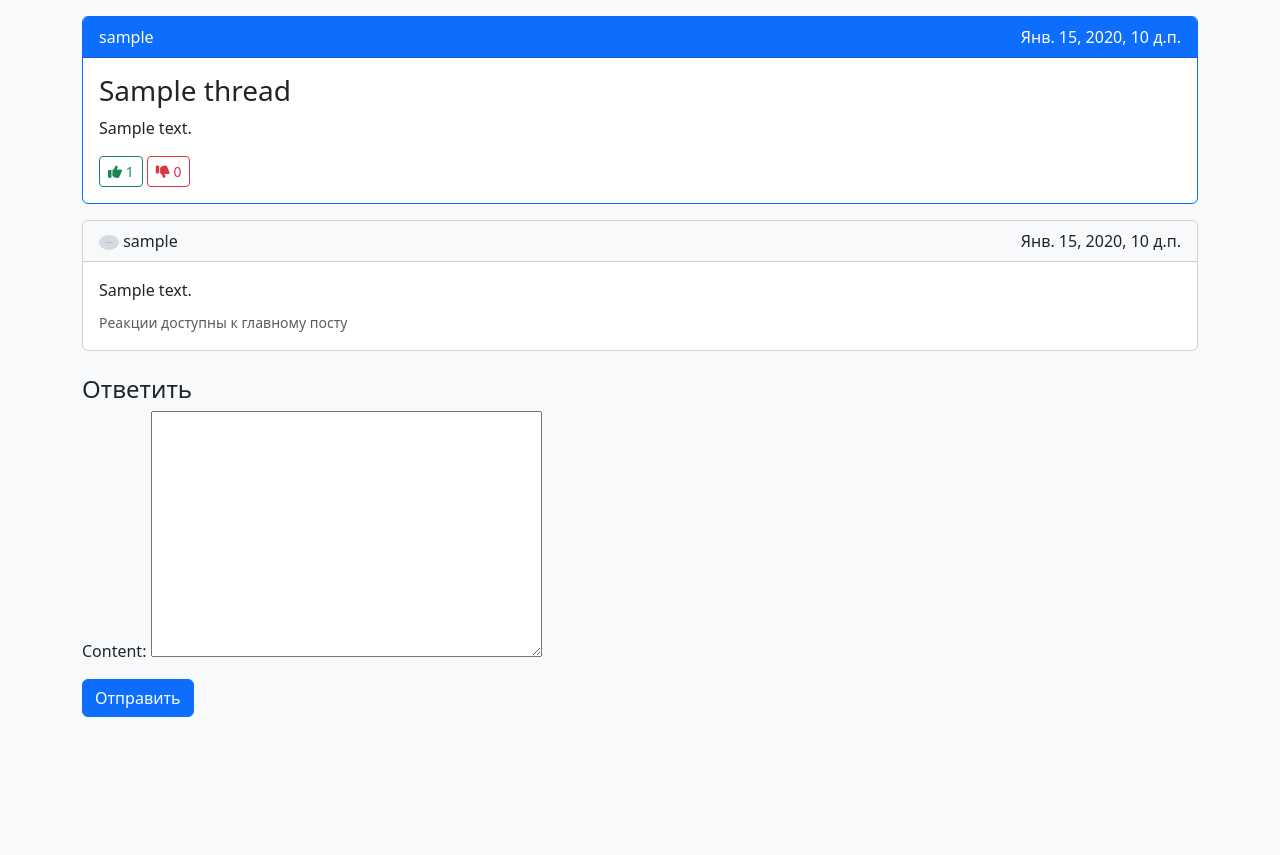
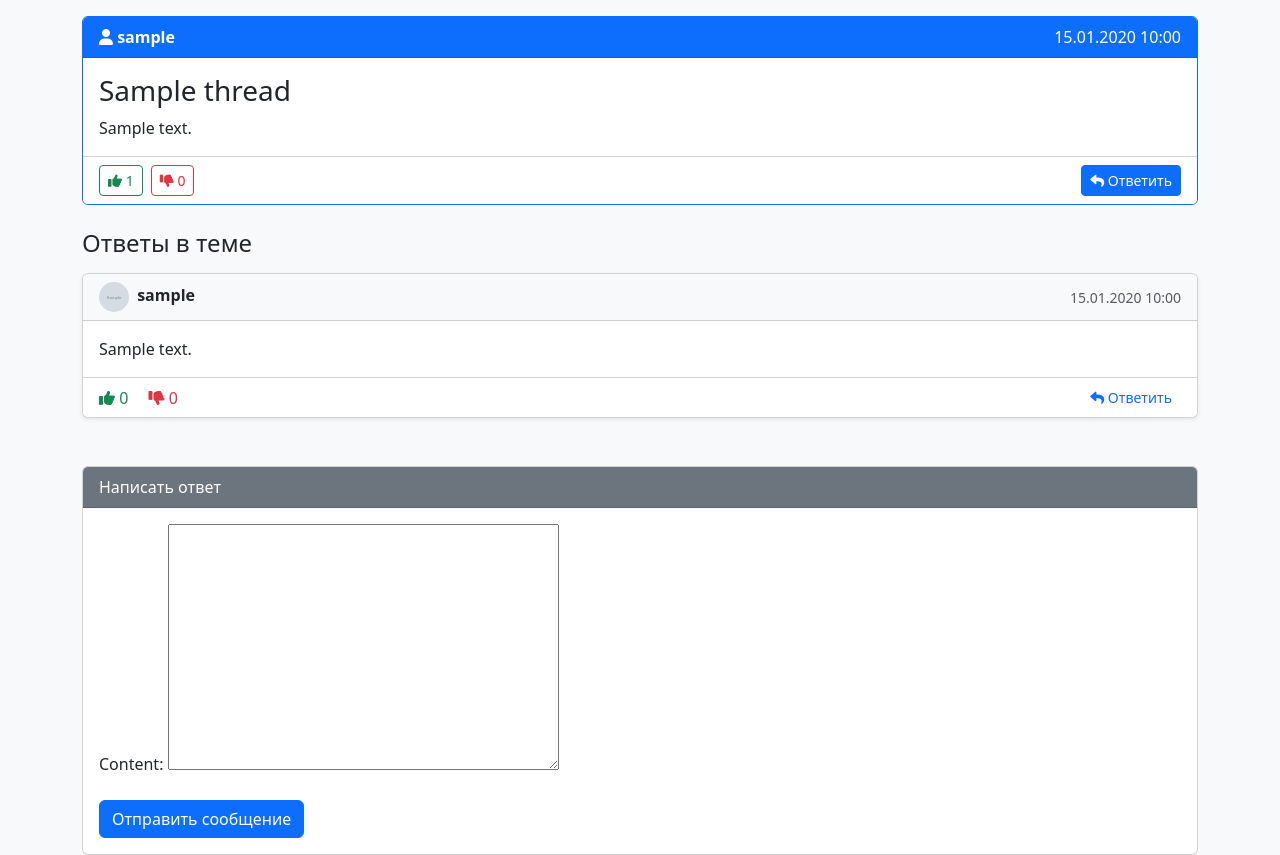
Before and after one commit to kiff20072008/simple_forum, a Django app: page /forum/thread/1/ in a window 1280 px wide. Shown: the part 104-959 px from the top of the page. Before the commit the page ends 821 px from the top, so only its background shows below. Run offline with Django 3.2, Linux system fonts and the light colour scheme; a user stored in the database is signed in; tables that the repository leaves empty hold one stand-in row (values such as "Sample post"); grey boxes marked "Sample" are stand-in pictures; parts of the project's set-up code (start-up, migrations or seed data) failed here and were passed over.

Commit message:
add treeeeee

```diff
--- a/web/apps/forum/models.py
+++ b/web/apps/forum/models.py
@@ -39,9 +39,17 @@ class News(models.Model):
 class NewsComment(models.Model):
     news = models.ForeignKey(News, related_name='comments', on_delete=models.CASCADE)
     author = models.ForeignKey(settings.AUTH_USER_MODEL, on_delete=models.CASCADE)
+    parent = models.ForeignKey('self', null=True, blank=True, related_name='replies', on_delete=models.CASCADE,
+                               verbose_name="Родитель")
     content = models.TextField()
     created_at = models.DateTimeField(auto_now_add=True)
     reactions = GenericRelation(Reaction)
+
+    def get_likes(self):
+        return self.reactions.filter(value=1).count()
+
+    def get_dislikes(self):
+        return self.reactions.filter(value=-1).count()
 
 
 # === ФОРУМ ===
@@ -74,9 +82,17 @@ class Thread(models.Model):
 class ThreadPost(models.Model):
     thread = models.ForeignKey(Thread, related_name='posts', on_delete=models.CASCADE)
     author = models.ForeignKey(settings.AUTH_USER_MODEL, on_delete=models.CASCADE)
+    # НОВОЕ ПОЛЕ
+    parent = models.ForeignKey('self', null=True, blank=True, related_name='replies', on_delete=models.CASCADE, verbose_name="Родитель")
     content = models.TextField()
     created_at = models.DateTimeField(auto_now_add=True)
     reactions = GenericRelation(Reaction)
+
+    def get_likes(self):
+        return self.reactions.filter(value=1).count()
+
+    def get_dislikes(self):
+        return self.reactions.filter(value=-1).count()
 
 class ChatMessage(models.Model):
     author = models.ForeignKey(settings.AUTH_USER_MODEL, on_delete=models.CASCADE)
--- a/web/apps/forum/views.py
+++ b/web/apps/forum/views.py
@@ -44,6 +44,10 @@ def news_detail(request, pk):
     news = get_object_or_404(News, pk=pk)
     form = NewsCommentForm()
 
+    # Сортировка и получение только корневых комментариев (у которых нет родителя)
+    # Дочерние мы будем доставать в шаблоне через .replies.all
+    root_comments = news.comments.filter(parent__isnull=True).order_by('-created_at')
+
     if request.method == 'POST':
         if not can_interact(request.user):
             return HttpResponseForbidden("Вы забанены или не авторизованы")
@@ -52,11 +56,25 @@ def news_detail(request, pk):
             comment = form.save(commit=False)
             comment.news = news
             comment.author = request.user
+
+            # Проверяем, есть ли parent_id в запросе
+            parent_id = request.POST.get('parent_id')
+            if parent_id:
+                try:
+                    parent_comment = NewsComment.objects.get(id=parent_id)
+                    comment.parent = parent_comment
+                except NewsComment.DoesNotExist:
+                    pass
+
             comment.save()
             return redirect('news_detail', pk=pk)
 
-    return render(request, 'forum/news_detail.html',
-                  {'news': news, 'form': form, 'can_interact': can_interact(request.user)})
+    return render(request, 'forum/news_detail.html', {
+        'news': news,
+        'comments': root_comments,  # Передаем только корневые
+        'form': form,
+        'can_interact': can_interact(request.user)
+    })
 
 
 # === ФОРУМ ===
@@ -123,15 +141,17 @@ def create_thread(request, pk):
 
 def thread_detail(request, pk):
     thread = get_object_or_404(Thread, pk=pk)
-    posts = thread.posts.all()
+
+    # ИЗМЕНЕНИЕ: Берем ВСЕ посты по порядку (линейный вид), а не дерево
+    posts = thread.posts.all().order_by('created_at')
+
     form = PostForm()
 
-    # Логика прав комментирования
+    # Логика прав (без изменений)
     can_reply = False
     if request.user.is_authenticated and not request.user.is_banned:
         if thread.category.is_admin_only:
             if thread.category.is_feedback:
-                # В своей теме связи с администрацией пользователь может отвечать, в чужих - нет (для приватности можно допилить, но пока упростим: писать могут все)
                 can_reply = True
             elif request.user.is_superuser or request.user.groups.filter(name='Moderators').exists():
                 can_reply = True
@@ -146,11 +166,16 @@ def thread_detail(request, pk):
             post = form.save(commit=False)
             post.thread = thread
             post.author = request.user
+            # Parent ID для форума больше не используем (линейная структура)
             post.save()
             return redirect('thread_detail', pk=pk)
 
-    return render(request, 'forum/thread_detail.html',
-                  {'thread': thread, 'posts': posts, 'form': form, 'can_reply': can_reply})
+    return render(request, 'forum/thread_detail.html', {
+        'thread': thread,
+        'posts': posts,
+        'form': form,
+        'can_reply': can_reply
+    })
 
 
 # === РЕАКЦИИ ===
--- a/web/templates/forum/thread_detail.html
+++ b/web/templates/forum/thread_detail.html
@@ -1,4 +1,5 @@
 {% extends 'base.html' %}
+
 {% block content %}
     <nav aria-label="breadcrumb">
         <ol class="breadcrumb">
@@ -8,55 +9,104 @@
         </ol>
     </nav>
 
-    <!-- Первый пост (Сама тема) -->
-    <div class="card mb-3 border-primary">
+    <!-- Главный пост (Тема) -->
+    <div class="card mb-4 border-primary">
         <div class="card-header bg-primary text-white d-flex justify-content-between">
-            <span>{{ thread.author }}</span>
-            <span>{{ thread.created_at }}</span>
+            <span class="fw-bold"><i class="fas fa-user"></i> {{ thread.author }}</span>
+            <span>{{ thread.created_at|date:"d.m.Y H:i" }}</span>
         </div>
         <div class="card-body">
-            <h3>{{ thread.title }}</h3>
-            <div>{{ thread.content|safe }}</div>
-            <div class="mt-3">
+            <h3 class="card-title">{{ thread.title }}</h3>
+            <div class="card-text">{{ thread.content|safe }}</div>
+        </div>
+        <div class="card-footer bg-white">
             {% if user.is_authenticated and not user.is_banned %}
-                    <a href="{% url 'add_reaction' 'thread' thread.pk 1 %}" class="btn btn-sm btn-outline-success"><i class="fas fa-thumbs-up"></i> {{ thread.get_likes }}</a>
+                <div class="d-flex justify-content-between align-items-center">
+                    <div>
+                        <a href="{% url 'add_reaction' 'thread' thread.pk 1 %}" class="btn btn-sm btn-outline-success me-1"><i class="fas fa-thumbs-up"></i> {{ thread.get_likes }}</a>
                         <a href="{% url 'add_reaction' 'thread' thread.pk -1 %}" class="btn btn-sm btn-outline-danger"><i class="fas fa-thumbs-down"></i> {{ thread.get_dislikes }}</a>
+                    </div>
+                    {% if can_reply %}
+                        <!-- Кнопка Ответить (ведет вниз к форме) -->
+                        <button onclick="replyTo('{{ thread.author.username }}')" class="btn btn-sm btn-primary">
+                            <i class="fas fa-reply"></i> Ответить
+                        </button>
+                    {% endif %}
+                </div>
             {% endif %}
         </div>
     </div>
+
+    <h4 class="mb-3">Ответы в теме</h4>
+
+    <!-- Список ответов (ЛИНЕЙНЫЙ) -->
+    {% for post in posts %}
+        <div class="card mb-3 shadow-sm" id="post-{{ post.id }}">
+            <div class="card-header d-flex justify-content-between align-items-center bg-light">
+                <div>
+                    {% if post.author.avatar %}
+                        <img src="{{ post.author.avatar.url }}" class="rounded-circle me-1" width="30" height="30">
+                    {% else %}
+                        <i class="fas fa-user-circle me-1"></i>
+                    {% endif %}
+                    <strong>{{ post.author }}</strong>
+                </div>
+                <small class="text-muted">{{ post.created_at|date:"d.m.Y H:i" }}</small>
             </div>
 
-    <!-- Ответы -->
-    {% for post in posts %}
-        <div class="card mb-3">
-            <div class="card-header d-flex justify-content-between bg-light">
-                <span>
-                    {% if post.author.avatar %}<img src="{{ post.author.avatar.url }}" width="20" class="rounded-circle">{% endif %}
-                    {{ post.author }}
-                </span>
-                <span>{{ post.created_at }}</span>
+            <div class="card-body">
+                {{ post.content|safe }}
+            </div>
+
+            <div class="card-footer bg-white py-1">
+                {% if user.is_authenticated and not user.is_banned %}
+                    <div class="d-flex justify-content-between align-items-center">
+                        <div>
+                            <a href="{% url 'add_reaction' 'post' post.pk 1 %}" class="text-success text-decoration-none me-3"><i class="fas fa-thumbs-up"></i> {{ post.get_likes }}</a>
+                            <a href="{% url 'add_reaction' 'post' post.pk -1 %}" class="text-danger text-decoration-none"><i class="fas fa-thumbs-down"></i> {{ post.get_dislikes }}</a>
+                        </div>
+                        {% if can_reply %}
+                            <button onclick="replyTo('{{ post.author.username }}')" class="btn btn-sm btn-link text-decoration-none">
+                                <i class="fas fa-reply"></i> Ответить
+                            </button>
+                        {% endif %}
+                    </div>
+                {% endif %}
+            </div>
+        </div>
+    {% empty %}
+        <div class="alert alert-info">В этой теме пока никто не отвечал.</div>
+    {% endfor %}
+
+    <!-- Форма ответа (ВНИЗУ) -->
+    {% if can_reply %}
+        <div class="mt-5" id="reply-form-block">
+            <div class="card">
+                <div class="card-header bg-secondary text-white">
+                    Написать ответ
                 </div>
                 <div class="card-body">
-                <div>{{ post.content|safe }}</div>
-                <div class="mt-2">
-                     <!-- Реакции к посту (упрощенно) -->
-                     <small class="text-muted">Реакции доступны к главному посту</small>
-                </div>
-            </div>
-        </div>
-    {% endfor %}
-
-    {% if can_reply %}
-        <div class="mt-4">
-            <h4>Ответить</h4>
                     <form method="post">
                         {% csrf_token %}
                         {{ form.media }}
                         {{ form.as_p }}
-                <button type="submit" class="btn btn-primary">Отправить</button>
+                        <button type="submit" class="btn btn-primary mt-2">Отправить сообщение</button>
                     </form>
                 </div>
+            </div>
+        </div>
     {% else %}
-        <div class="alert alert-warning">Вы не можете отвечать в этой теме.</div>
+        <div class="alert alert-warning mt-4">Вы не можете отвечать в этой теме.</div>
     {% endif %}
+
+    <!-- Скрипт для вставки имени -->
+    <script>
+        function replyTo(username) {
+            // Просто плавно скроллим к форме ответа
+            var formBlock = document.getElementById('reply-form-block');
+            if (formBlock) {
+                formBlock.scrollIntoView({behavior: "smooth"});
+            }
+        }
+    </script>
 {% endblock %}
```
Also changed, not shown: web/templates/forum/news_detail.html (+72 -17 lines), 1 other file. Lines whose indentation alone changed are shown as unchanged.
